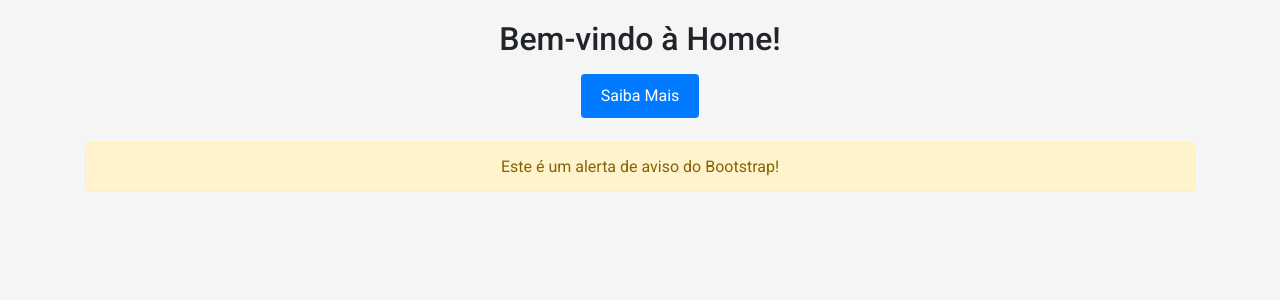
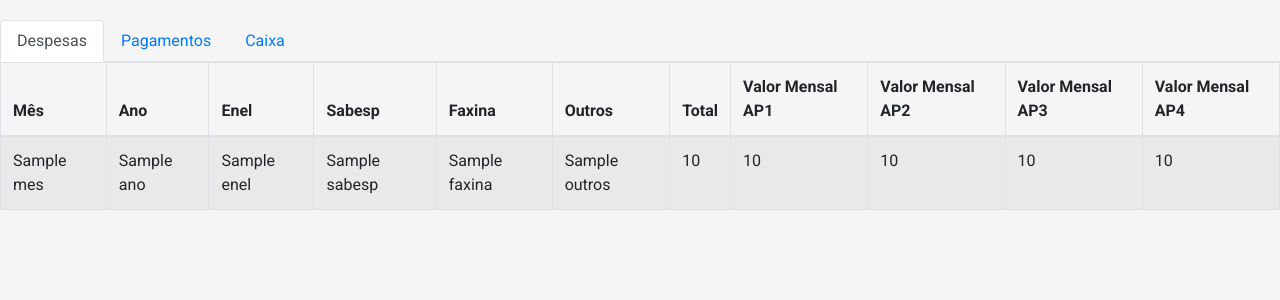
Before and after one commit to cbeloni/auto-sindico, a FastAPI app: template templates/home.html in a window 1280 px wide. Shown: the part 176-476 px from the top of the page. Run offline with FastAPI, Linux system fonts and the light colour scheme; the template is opened without the code that fills it: most values are stand-ins (such as "Sample title", 1, 10 or a date in 2020); parts of the project's set-up code (start-up, migrations or seed data) failed here and were passed over; some libraries are stand-ins or nearby versions.

Commit message:
adicionado concialiação

```diff
--- a/main.py
+++ b/main.py
@@ -3,6 +3,9 @@ from fastapi.responses import HTMLResponse
 from fastapi.templating import Jinja2Templates
 from starlette.requests import Request
 from dto.fechamento_requests import FechamentoRequest
+from repository.caixa import caixa_ordenado_por_id_desc
+from repository.concialicao import concialiacao_ordenadas_por_id_desc
+from repository.despesas import despesas_ordenadas_por_id_desc
 from service.drive_service import get_last_file_from_drive
 from service.email_service import read_emails_from_gmail
 from service.fechamento_despesas import fechar_despesas
@@ -26,6 +29,18 @@ def mail() -> list:
 def mail() -> list:
     return get_last_file_from_drive()
 
+@app.get("/despesas")
+def despesas() -> list:
+    return despesas_ordenadas_por_id_desc()
+
+@app.get("/caixa")
+def caixa() -> list:
+    return caixa_ordenado_por_id_desc()
+
+@app.get("/concialiacao")
+def concialiacao() -> list:
+    return concialiacao_ordenadas_por_id_desc()
+
 @app.post("/fechamento-despesas")
 def fechamento(request: FechamentoRequest = FechamentoRequest()) -> dict:
     return fechar_despesas(request.data_inicial, request.data_final)
@@ -36,4 +51,5 @@ def fechamento(request: FechamentoRequest = FechamentoRequest()) -> dict:
 
 @app.get("/", response_class=HTMLResponse)
 async def read_home(request: Request):
-    return templates.TemplateResponse("home.html", {"request": request, "message": "Esta é a página inicial."})
+    despesas = concialiacao_ordenadas_por_id_desc()
+    return templates.TemplateResponse("home.html", {"request": request, "despesas": despesas})
--- a/repository/caixa.py
+++ b/repository/caixa.py
@@ -48,3 +48,7 @@ class Caixa(Base):
             'caixa_ap3': self.caixa_ap3,
             'caixa_ap4': self.caixa_ap4,
         }
+
+def caixa_ordenado_por_id_desc():
+    caixas = session.query(Caixa).order_by(Caixa.id.desc()).all()
+    return [caixa.to_dict() for caixa in caixas]
--- a/repository/despesas.py
+++ b/repository/despesas.py
@@ -55,6 +55,10 @@ def despesas_por_data(mes, ano):
     existing_record = session.query(Despesa).filter_by(mes=mes, ano=ano).first()
     return existing_record.to_dict()
 
+def despesas_ordenadas_por_id_desc():
+    despesas = session.query(Despesa).order_by(Despesa.id.desc()).all()
+    return [despesa.to_dict() for despesa in despesas]
+
 if __name__ == '__main__':
     # Database connection
     engine = criar_engine()
--- a/templates/home.html
+++ b/templates/home.html
@@ -1,35 +1,127 @@
 {% extends "template.html" %}
 
 {% block content %}
-    <h2>Bem-vindo à Home!</h2>
-    <p>{{ message }}</p>
-    <button class="btn btn-custom">Saiba Mais</button>
-    <!-- Modal -->
-    <div class="modal fade" id="detailsModal" tabindex="-1" aria-labelledby="detailsModalLabel" aria-hidden="true">
-        <div class="modal-dialog">
-            <div class="modal-content">
-                <div class="modal-header">
-                    <h5 class="modal-title" id="detailsModalLabel">Detalhes</h5>
-                    <button type="button" class="btn-close" data-bs-dismiss="modal" aria-label="Close"></button>
-                </div>
-                <div class="modal-body">
-                    Aqui estão os detalhes adicionais que você queria saber.
-                </div>
-                <div class="modal-footer">
-                    <button type="button" class="btn btn-secondary" data-bs-dismiss="modal">Fechar</button>
-                </div>
-            </div>
+<div class="container-fluid text-center"></div>
+    <ul class="nav nav-tabs" id="myTab" role="tablist">
+        <li class="nav-item" role="presentation">
+            <a class="nav-link active" id="despesas-tab" data-toggle="tab" href="#despesas" role="tab" aria-controls="despesas" aria-selected="true">Despesas</a>
+        </li>
+        <li class="nav-item" role="presentation">
+            <a class="nav-link" id="pagamentos-tab" data-toggle="tab" href="#pagamentos" role="tab" aria-controls="pagamentos" aria-selected="false">Pagamentos</a>
+        </li>
+        <li class="nav-item" role="presentation">
+            <a class="nav-link" id="caixa-tab" data-toggle="tab" href="#caixa" role="tab" aria-controls="caixa" aria-selected="false">Caixa</a>
+        </li>
+    </ul>
+    <div class="tab-content" id="myTabContent">
+        <div class="tab-pane fade show active" id="despesas" role="tabpanel" aria-labelledby="despesas-tab">
+            <table class="table table-striped table-bordered">
+                <thead>
+                    <tr>
+                        <th>Mês</th>
+                        <th>Ano</th>
+                        <th>Enel</th>
+                        <th>Sabesp</th>
+                        <th>Faxina</th>
+                        <th>Outros</th>
+                        <th>Total</th>
+                        <th>Valor Mensal AP1</th>
+                        <th>Valor Mensal AP2</th>
+                        <th>Valor Mensal AP3</th>
+                        <th>Valor Mensal AP4</th>
+                    </tr>
+                </thead>
+                <tbody>
+                    {% for despesa in despesas %}
+                    <tr>
+                        <td>{{ despesa.mes }}</td>
+                        <td>{{ despesa.ano }}</td>
+                        <td>{{ despesa.enel }}</td>
+                        <td>{{ despesa.sabesp }}</td>
+                        <td>{{ despesa.faxina }}</td>
+                        <td>{{ despesa.outros }}</td>
+                        <td>{{ despesa.total }}</td>
+                        <td>
+                            {{ despesa.valor_mensal_ap1 }}
+                            {% if despesa.caixa_ap1|default(0) > 0 %}
+                                <i class="fa fa-check-circle" aria-hidden="true" style="color: green;"></i>
+                            {% endif %}
+                        </td>
+                        <td>
+                            {{ despesa.valor_mensal_ap2 }}
+                            {% if despesa.caixa_ap2|default(0) > 0 %}
+                                <i class="fa fa-check-circle" aria-hidden="true" style="color: green;"></i>
+                            {% endif %}
+                        </td>
+                        <td>
+                            {{ despesa.valor_mensal_ap3 }}
+                            {% if despesa.caixa_ap3|default(0) > 0 %}
+                                <i class="fa fa-check-circle" aria-hidden="true" style="color: green;"></i>
+                            {% endif %}
+                        </td>
+                        <td>
+                            {{ despesa.valor_mensal_ap4 }}
+                            {% if despesa.caixa_ap4|default(0) > 0 %}
+                                <i class="fa fa-check-circle" aria-hidden="true" style="color: green;"></i>
+                            {% endif %}
+                        </td>
+                    </tr>
+                    {% endfor %}
+                </tbody>
+            </table>
+        </div>
+        <div class="tab-pane fade" id="pagamentos" role="tabpanel" aria-labelledby="pagamentos-tab">
+            <table class="table table-striped table-bordered">
+                <thead>
+                    <tr>
+                        <th>Mês</th>
+                        <th>Ano</th>
+                        <th>Pagamentos AP1</th>
+                        <th>Pagamentos AP2</th>
+                        <th>Pagamentos AP3</th>
+                        <th>Pagamentos AP4</th>
+                    </tr>
+                </thead>
+                <tbody>
+                    {% for despesa in despesas %}
+                    <tr>
+                        <td>{{ despesa.mes }}</td>
+                        <td>{{ despesa.ano }}</td>
+                        <td>{{ despesa.pagamentos_ap1 }}</td>
+                        <td>{{ despesa.pagamentos_ap2 }}</td>
+                        <td>{{ despesa.pagamentos_ap3 }}</td>
+                        <td>{{ despesa.pagamentos_ap4 }}</td>
+                    </tr>
+                    {% endfor %}
+                </tbody>
+            </table>
+        </div>
+        <div class="tab-pane fade" id="caixa" role="tabpanel" aria-labelledby="caixa-tab">
+            <table class="table table-striped table-bordered">
+                <thead>
+                    <tr>
+                        <th>Mês</th>
+                        <th>Ano</th>
+                        <th>Caixa AP1</th>
+                        <th>Caixa AP2</th>
+                        <th>Caixa AP3</th>
+                        <th>Caixa AP4</th>
+                    </tr>
+                </thead>
+                <tbody>
+                    {% for despesa in despesas %}
+                    <tr>
+                        <td>{{ despesa.mes }}</td>
+                        <td>{{ despesa.ano }}</td>
+                        <td>{{ despesa.caixa_ap1 }}</td>
+                        <td>{{ despesa.caixa_ap2 }}</td>
+                        <td>{{ despesa.caixa_ap3 }}</td>
+                        <td>{{ despesa.caixa_ap4 }}</td>
+                    </tr>
+                    {% endfor %}
+                </tbody>
+            </table>
         </div>
     </div>
-
-    <script>
-        document.querySelector('.btn-custom').addEventListener('click', function() {
-            var myModal = new bootstrap.Modal(document.getElementById('detailsModal'));
-            myModal.show();
-        });
-    </script>
-    <div class="alert alert-warning mt-4" role="alert">
-        Este é um alerta de aviso do Bootstrap!
-    </div>
-
+</div>
 {% endblock %}
--- a/templates/template.html
+++ b/templates/template.html
@@ -7,6 +7,7 @@
     <!-- Importe o CSS do Bootstrap via CDN -->
     <link href="https://fonts.googleapis.com/css2?family=Roboto:wght@300;400;500;700&display=swap" rel="stylesheet">
     <link href="https://stackpath.bootstrapcdn.com/bootstrap/4.5.2/css/bootstrap.min.css" rel="stylesheet">
+    <link href="https://cdnjs.cloudflare.com/ajax/libs/font-awesome/5.15.4/css/all.min.css" rel="stylesheet">
     <style>
         body {
             font-family: 'Roboto', sans-serif;
@@ -39,7 +40,7 @@
         <h1>Auto Síndico</h1>
         <p>Gestão automática de condomínios</p>
     </div>
-    <div class="container text-center">
+    <div>
         {% block content %}{% endblock %}
     </div>
     <!-- Importe o JS do Bootstrap via CDN -->
```
Also changed, not shown: repository/concialicao.py (added, +17 -0 lines).
